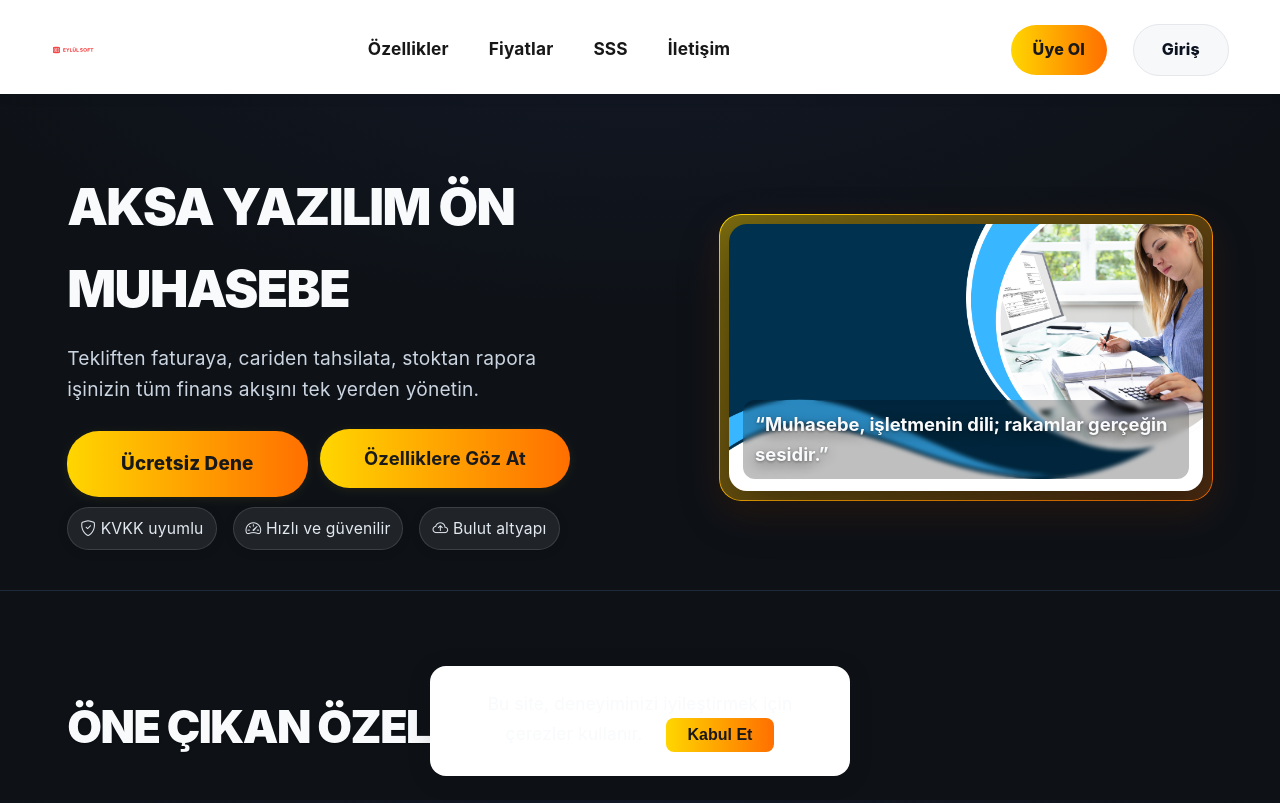
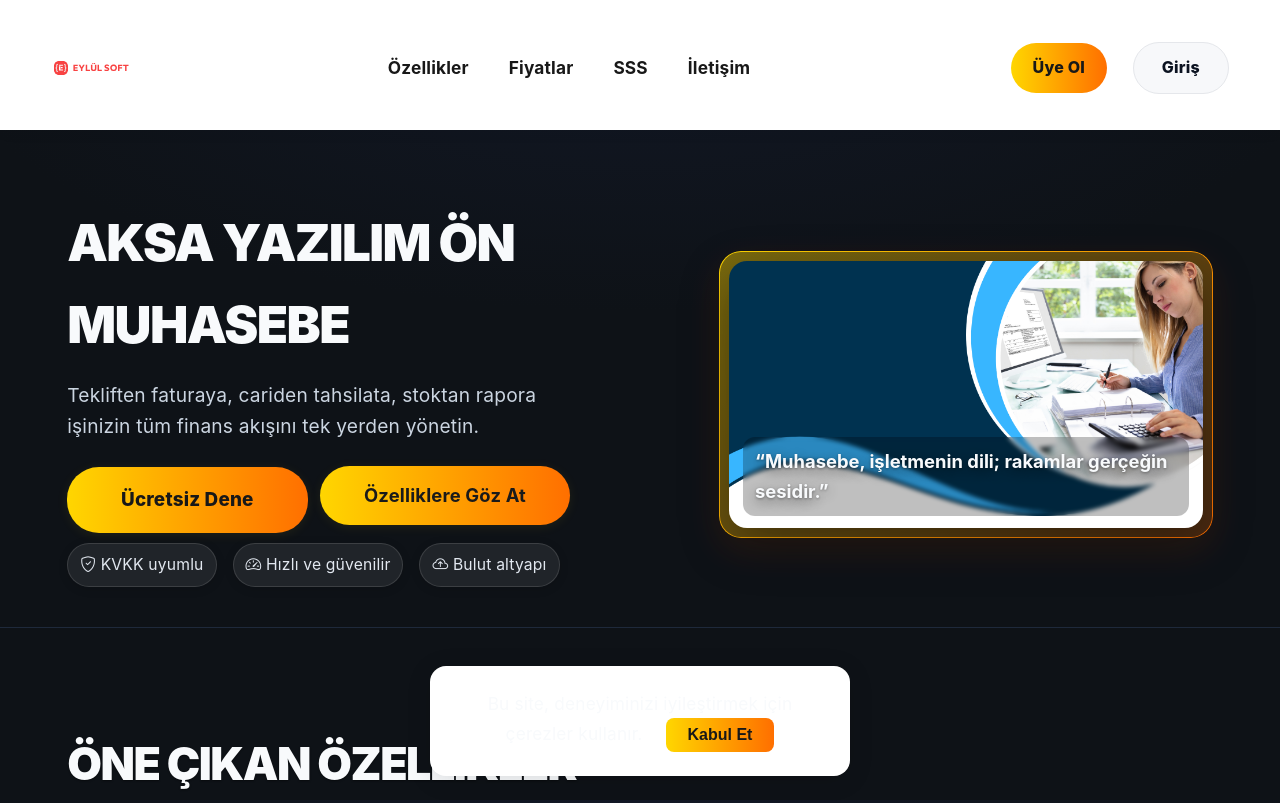
Before and after one commit to sumeyra06/webproje, a website: page index.html in a window 1280 px wide. Shown: the top 803 px of the page. Drawn offline with nearby package versions, Linux system fonts and the light colour scheme.

Commit message:
style(landing): enlarge header logo on brand landing page

```diff
--- a/style.css
+++ b/style.css
@@ -590,6 +590,17 @@
 .brand-logo-img { height: 48px; width: auto; display: inline-block; vertical-align: middle; }
 .brand-logo--header { height: 50px; }
 @media (max-width: 900px) { .brand-logo--header { height: 40px; } }
+/* Larger header logo specifically on the landing (brand-bg) page */
+body.brand-bg .brand-logo-img {
+    height: 88px; /* larger desktop logo */
+    transition: height 0.2s ease;
+}
+@media (max-width: 1100px) {
+    body.brand-bg .brand-logo-img { height: 72px; }
+}
+@media (max-width: 700px) {
+    body.brand-bg .brand-logo-img { height: 48px; }
+}
 .brand-logo--auth { height: 46px; }
 .brand-logo--admin { height: 30px; }
 /* Keep brand logo original color (#f84343) on all backgrounds */
```
